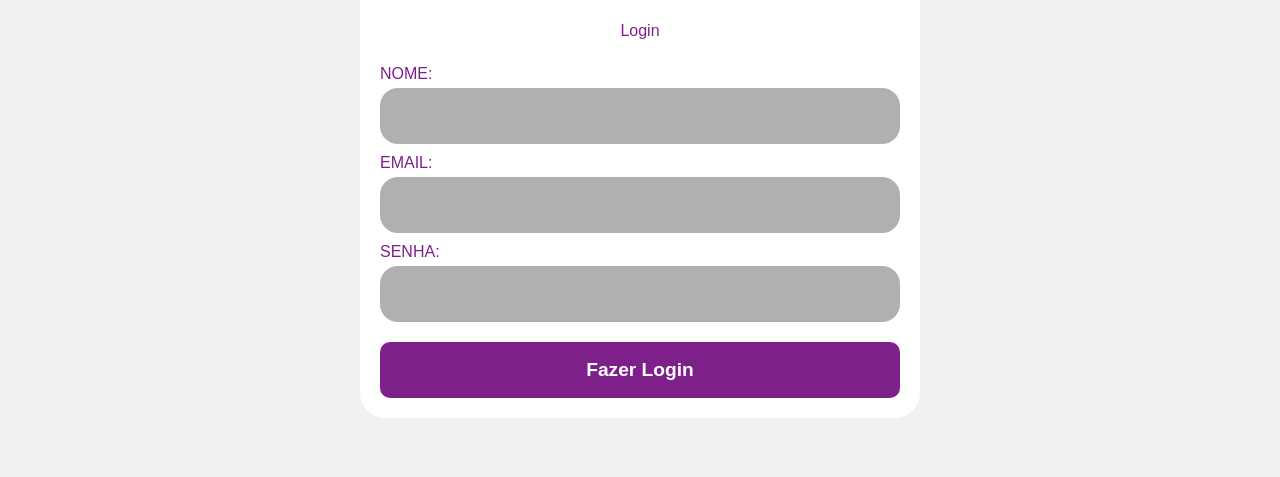
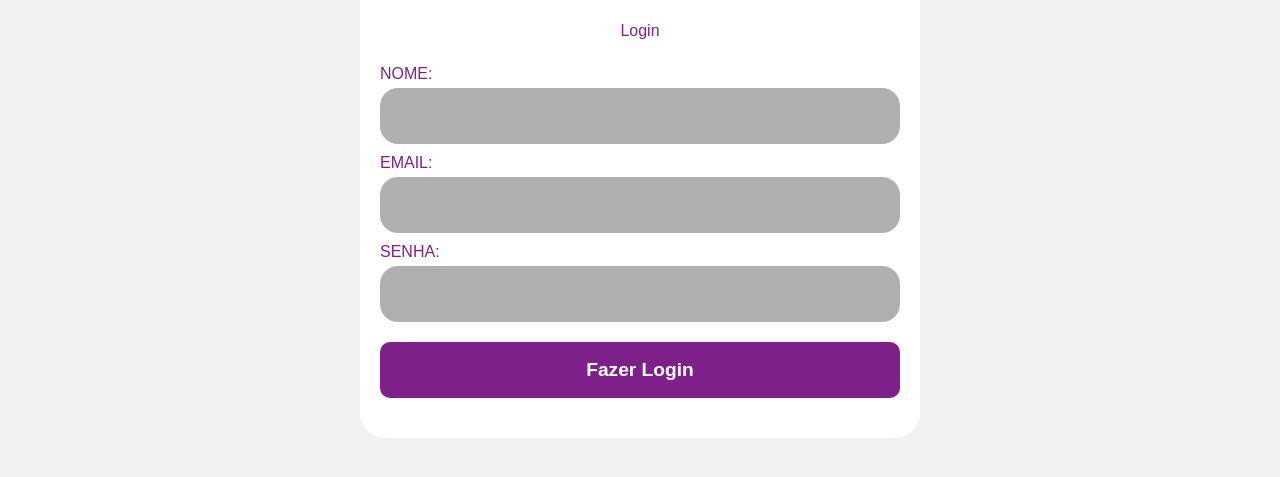
Before and after one commit to 1mxthxs/writers_blog, a plain HTML site: page pages/login.html in a window 1280 px wide. Shown: the part 195-672 px from the top of the page. Drawn offline with Linux system fonts and the light colour scheme.

Commit message:
Padding Fixed

```diff
--- a/templates/css/styles.css
+++ b/templates/css/styles.css
@@ -175,7 +175,7 @@ header{
     font-family: Arial, Helvetica, sans-serif !important;
     border-radius: 25px;
     background-color: var(--colorWhite);
-    padding: 20px;
+    padding: 20px 20px 40px 20px;
   }
   .login-text{
     padding: 25px 0;
```
